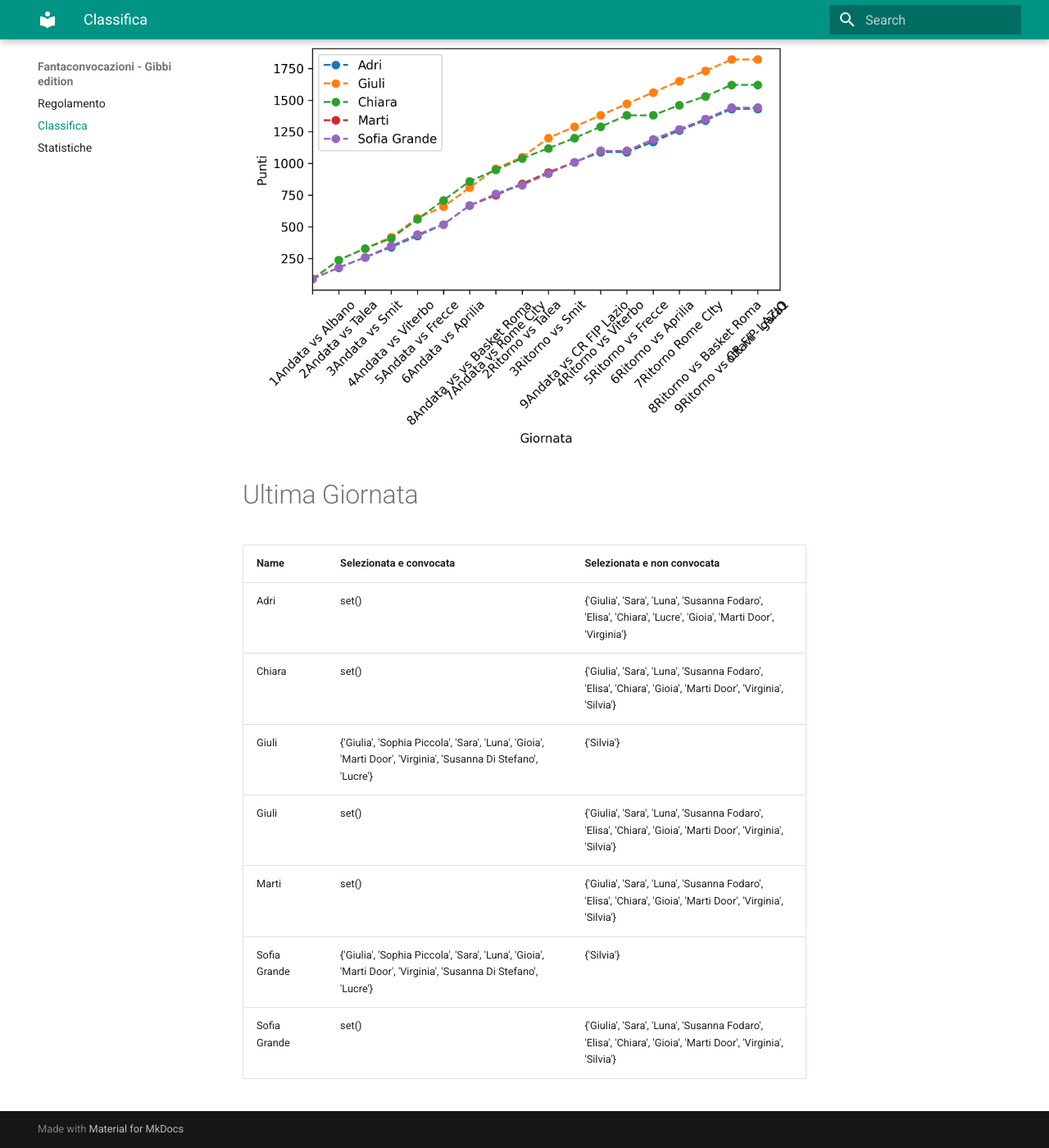
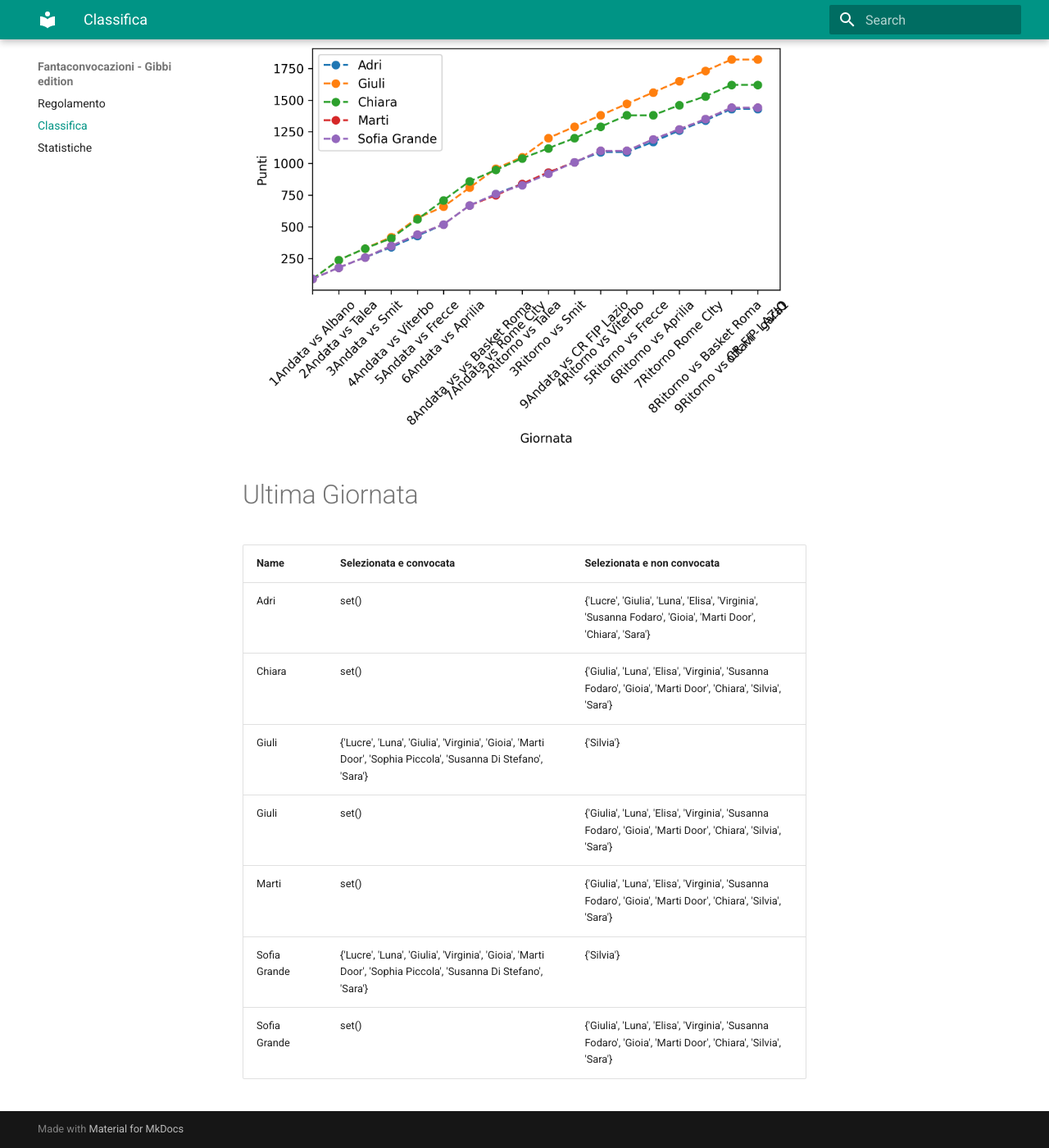
Before and after one commit to martinig94/fantagibbi, an MkDocs documentation site: the page built from docs/Classifica.md, in a window 1280 px wide and 1400 px high, scrolled down 565 px. Shown: the whole window at 82% size. Built offline with MkDocs 1.6.1 and Material for MkDocs 9.7.7, drawn with Linux system fonts in a browser that asks for light colours.

Commit message:
Auto-update from main.py

```diff
--- a/docs/Classifica.md
+++ b/docs/Classifica.md
@@ -18,11 +18,11 @@
 <!-- START_TABLE CORRECT -->
 | Name         | Selezionata e convocata                                                                                        | Selezionata e non convocata                                                                                  |
 |:-------------|:---------------------------------------------------------------------------------------------------------------|:-------------------------------------------------------------------------------------------------------------|
-| Adri         | set()                                                                                                          | {'Giulia', 'Sara', 'Luna', 'Susanna Fodaro', 'Elisa', 'Chiara', 'Lucre', 'Gioia', 'Marti Door', 'Virginia'}  |
-| Chiara       | set()                                                                                                          | {'Giulia', 'Sara', 'Luna', 'Susanna Fodaro', 'Elisa', 'Chiara', 'Gioia', 'Marti Door', 'Virginia', 'Silvia'} |
-| Giuli        | {'Giulia', 'Sophia Piccola', 'Sara', 'Luna', 'Gioia', 'Marti Door', 'Virginia', 'Susanna Di Stefano', 'Lucre'} | {'Silvia'}                                                                                                   |
-| Giuli        | set()                                                                                                          | {'Giulia', 'Sara', 'Luna', 'Susanna Fodaro', 'Elisa', 'Chiara', 'Gioia', 'Marti Door', 'Virginia', 'Silvia'} |
-| Marti        | set()                                                                                                          | {'Giulia', 'Sara', 'Luna', 'Susanna Fodaro', 'Elisa', 'Chiara', 'Gioia', 'Marti Door', 'Virginia', 'Silvia'} |
-| Sofia Grande | {'Giulia', 'Sophia Piccola', 'Sara', 'Luna', 'Gioia', 'Marti Door', 'Virginia', 'Susanna Di Stefano', 'Lucre'} | {'Silvia'}                                                                                                   |
-| Sofia Grande | set()                                                                                                          | {'Giulia', 'Sara', 'Luna', 'Susanna Fodaro', 'Elisa', 'Chiara', 'Gioia', 'Marti Door', 'Virginia', 'Silvia'} |
+| Adri         | set()                                                                                                          | {'Lucre', 'Giulia', 'Luna', 'Elisa', 'Virginia', 'Susanna Fodaro', 'Gioia', 'Marti Door', 'Chiara', 'Sara'}  |
+| Chiara       | set()                                                                                                          | {'Giulia', 'Luna', 'Elisa', 'Virginia', 'Susanna Fodaro', 'Gioia', 'Marti Door', 'Chiara', 'Silvia', 'Sara'} |
+| Giuli        | {'Lucre', 'Luna', 'Giulia', 'Virginia', 'Gioia', 'Marti Door', 'Sophia Piccola', 'Susanna Di Stefano', 'Sara'} | {'Silvia'}                                                                                                   |
+| Giuli        | set()                                                                                                          | {'Giulia', 'Luna', 'Elisa', 'Virginia', 'Susanna Fodaro', 'Gioia', 'Marti Door', 'Chiara', 'Silvia', 'Sara'} |
+| Marti        | set()                                                                                                          | {'Giulia', 'Luna', 'Elisa', 'Virginia', 'Susanna Fodaro', 'Gioia', 'Marti Door', 'Chiara', 'Silvia', 'Sara'} |
+| Sofia Grande | {'Lucre', 'Luna', 'Giulia', 'Virginia', 'Gioia', 'Marti Door', 'Sophia Piccola', 'Susanna Di Stefano', 'Sara'} | {'Silvia'}                                                                                                   |
+| Sofia Grande | set()                                                                                                          | {'Giulia', 'Luna', 'Elisa', 'Virginia', 'Susanna Fodaro', 'Gioia', 'Marti Door', 'Chiara', 'Silvia', 'Sara'} |
 <!-- END_TABLE CORRECT -->
```
